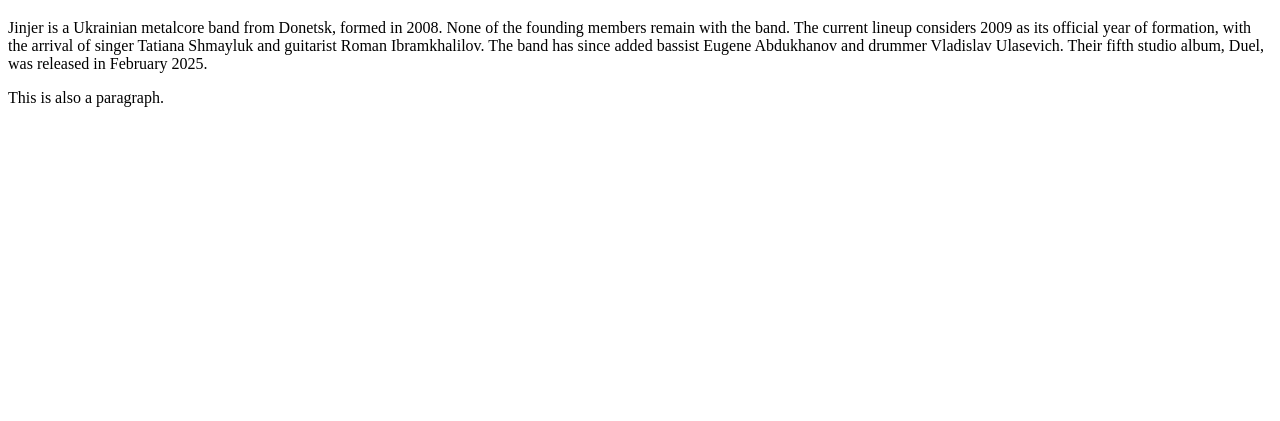
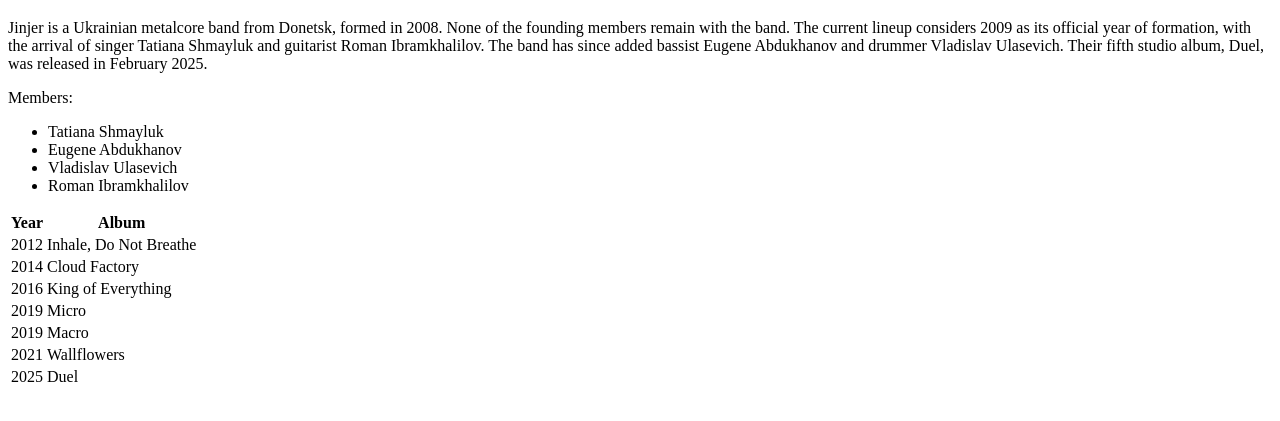
Before and after one commit to SzaszfaiAttila/web-tech-alapjai, a plain HTML site: page w02-html-basics/index.html in a window 1280 px wide. Shown: the part 61-482 px from the top of the page. Drawn offline with Linux system fonts and the light colour scheme.

Commit message:
Update index.html

```diff
--- a/w02-html-basics/index.html
+++ b/w02-html-basics/index.html
@@ -5,6 +5,7 @@
     </head>
     <body>
         <h1>JINJER Metal Band</h1>
+
         <p>
             Jinjer is a Ukrainian metalcore band from Donetsk, formed in 2008.
             None of the founding members remain with the band. The current
@@ -14,6 +15,48 @@
             and drummer Vladislav Ulasevich. Their fifth studio album, Duel, was
             released in February 2025.
         </p>
-        <p>This is also a paragraph.</p>
+
+        <p>Members:</p>
+        <ul>
+            <li>Tatiana Shmayluk</li>
+            <li>Eugene Abdukhanov</li>
+            <li>Vladislav Ulasevich</li>
+            <li>Roman Ibramkhalilov</li>
+        </ul>
+
+        <table>
+            <tr>
+                <th>Year</th>
+                <th>Album</th>
+            </tr>
+            <tr>
+                <td>2012</td>
+                <td>Inhale, Do Not Breathe</td>
+            </tr>
+            <tr>
+                <td>2014</td>
+                <td>Cloud Factory</td>
+            </tr>
+            <tr>
+                <td>2016</td>
+                <td>King of Everything</td>
+            </tr>
+            <tr>
+                <td>2019</td>
+                <td>Micro</td>
+            </tr>
+            <tr>
+                <td>2019</td>
+                <td>Macro</td>
+            </tr>
+            <tr>
+                <td>2021</td>
+                <td>Wallflowers</td>
+            </tr>
+            <tr>
+                <td>2025</td>
+                <td>Duel</td>
+            </tr>
+        </table>
     </body>
 </html>
```
